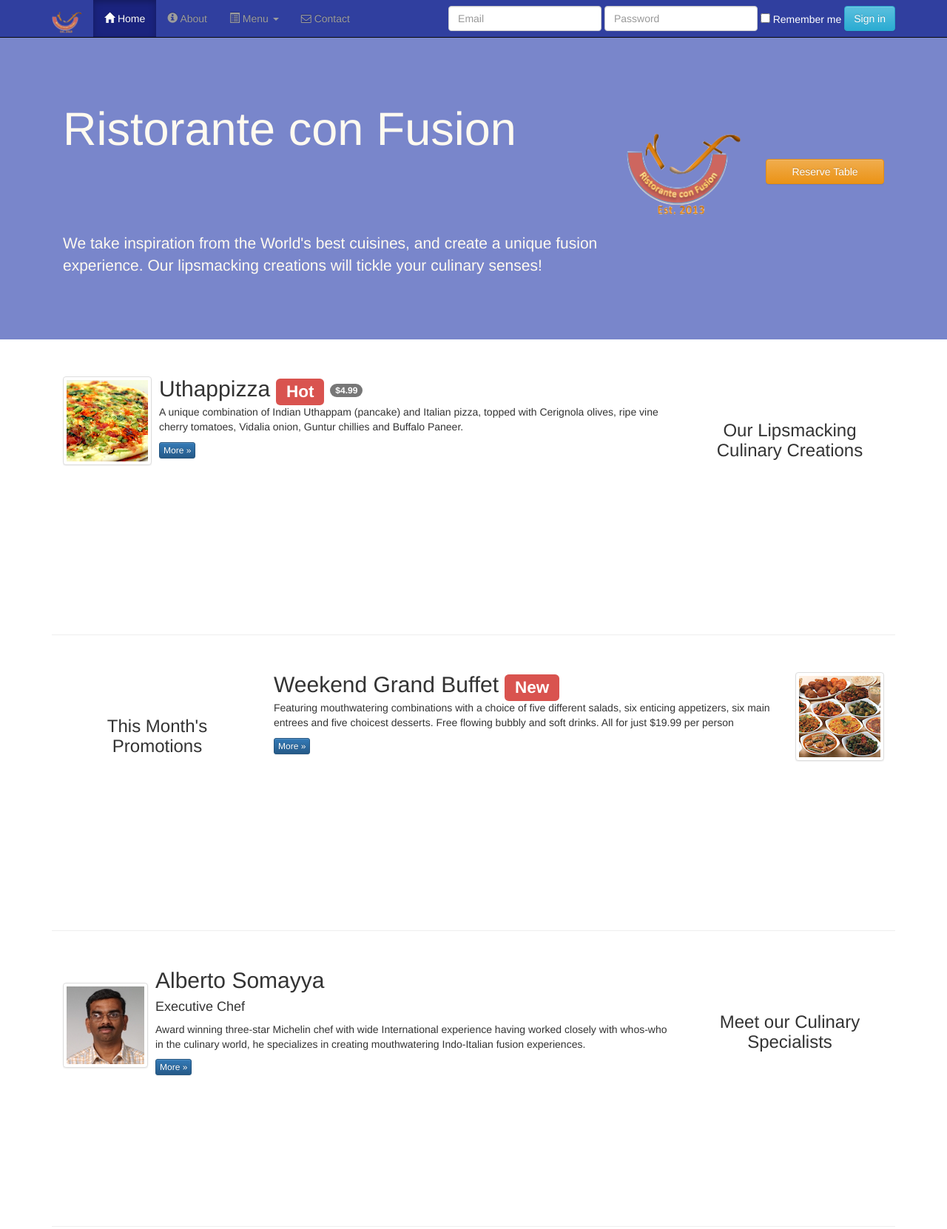
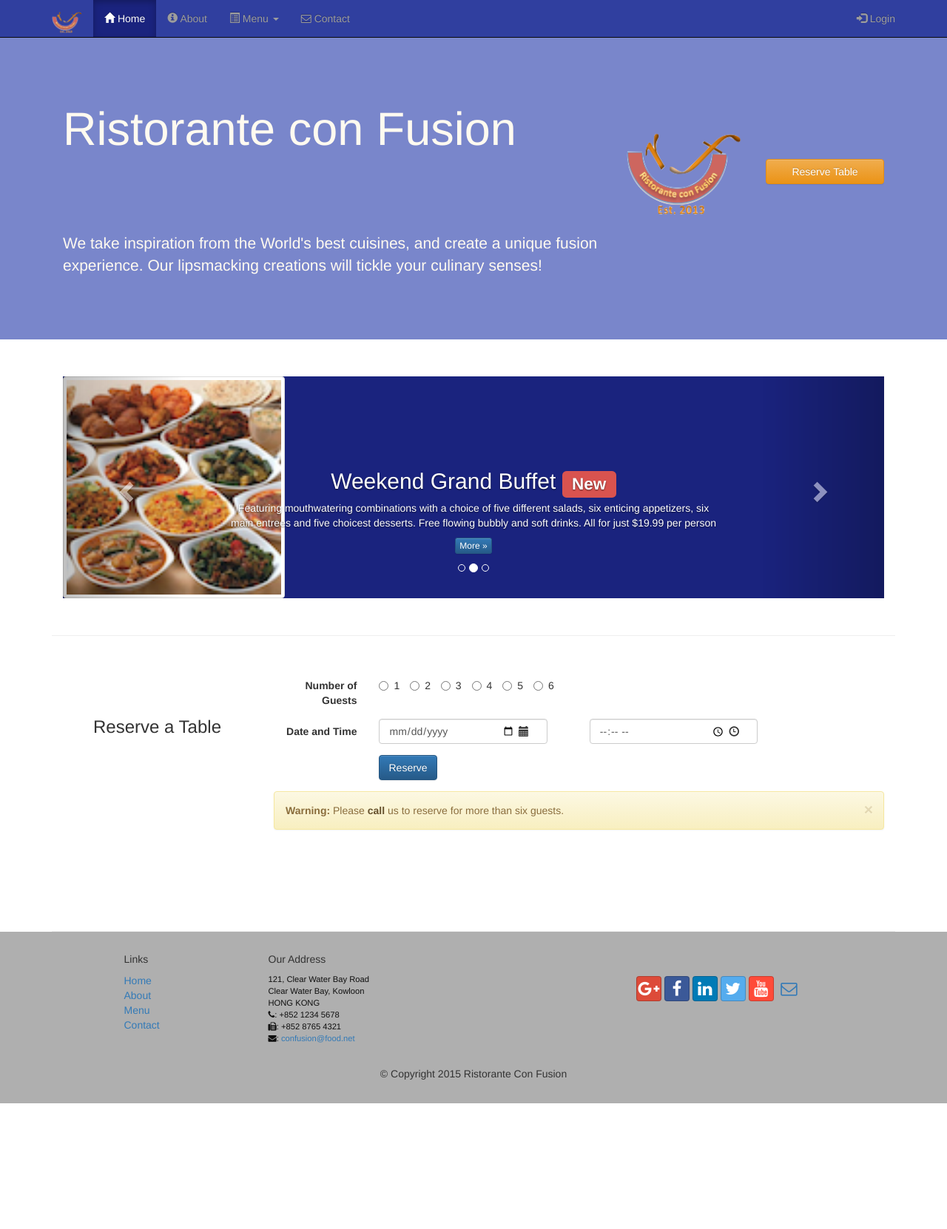
Before and after one commit to truongmm/conFusion, a plain HTML site: page index.html in a window 1280 px wide. Shown: the top 1662 px of the page at 74% size. After the commit the page ends 1492 px from the top, so only its background shows below. Drawn offline with nearby package versions, Linux system fonts and the light colour scheme.

Commit message:
Extended website from lecture

```diff
--- a/css/mystyles.css
+++ b/css/mystyles.css
@@ -62,3 +62,28 @@ body {
 .navbar-inverse .navbar-nav .open .dropdown-menu > li > a:hover {
   color: #000000;
 }
+
+.tab-content {
+  border: 1px solid #ddd;
+  border-width: 0 1px 1px;
+  padding: 10px;
+}
+
+.affix {
+  top: 100px;
+}
+
+.carousel {
+  background: #1A237E;
+}
+
+.carousel .item {
+  height: 300px;
+}
+
+.item img {
+  left: 0;
+  min-height: 300px;
+  position: absolute;
+  top: 0;
+}
--- a/index.html
+++ b/index.html
@@ -64,7 +64,26 @@
               </a>
             </li>
           </ul>
-          <form class="navbar-form navbar-right">
+           <ul class="nav navbar-nav navbar-right">
+              <li>
+                <a data-toggle="modal" data-target="#loginModal">
+                  <span class="glyphicon glyphicon-log-in"></span> Login
+                </a>
+              </li>
+          </ul>
+        </div>
+      </div>
+    </nav>
+
+    <div id="loginModal" class="modal fade" role="dialog">
+      <div class="modal-dialog" style="width:650px">
+        <div class="modal-content">
+          <div class="modal-header">
+            <button type="button" class="close" data-dismiss="modal">&times;</button>
+            <h4 class="modal-title">Login </h4>
+          </div>
+          <div class="modal-body">
+            <form class="form-inline">
               <div class="form-group">
                 <label class="sr-only" for="email">Email Address</label>
                 <input type="email" class="form-control" id="email" placeholder="Email">
@@ -74,13 +93,15 @@
                 <input type="password" class="form-control" id="password" placeholder="Password">
               </div>
               <div class="checkbox">
-              <label style="color:white;"><input type="checkbox"> Remember me</label>
+                <label><input type="checkbox"> Remember me</label>
               </div>
               <button type="submit" class="btn btn-info">Sign in</button>
+              <button type="button" class="btn btn-default btn-sm" data-dismiss="modal">Cancel</button>
             </form>
           </div>
         </div>
-    </nav>
+      </div>
+    </div>
 
     <header class="jumbotron">
       <div class="container">
@@ -96,7 +117,10 @@
           </div>
           <div class="col-xs-12 col-sm-2">
             <p style="padding:40px;"></p>
-            <a href="#reserve" class="btn btn-block btn-warning">Reserve Table</a>
+            <a type="button" class="btn btn-warning btn-block"
+              data-toggle="tooltip" title="Or Call us at +852 12345678" data-placement="bottom" href="#reserve">
+                Reserve Table
+            </a>
           </div>
         </div>
       </div>
@@ -104,79 +128,66 @@
 
     <div class="container">
       <div class="row row-content">
-        <div class="col-xs-12 col-sm-3 col-sm-push-9">
-          <p style="padding:20px;"></p>
-          <h3 align=center>Our Lipsmacking Culinary Creations</h3>
-        </div>
-        <div class="col-xs-12 col-sm-9 col-sm-pull-3">
-          <div class="media">
-            <div class="media-left media-middle">
-              <a href="#">
-                <img class="media-object img-thumbnail" src="img/uthappizza.png" alt="Uthappizza">
-              </a>
-            </div>
-            <div class="media-body">
-              <h2 class="media-heading">
-                Uthappizza  <span class="label label-danger label-xs">Hot</span>  <span class="badge">$4.99</span>
+        <div class="col-xs-12">
+          <div id="mycarousel" class="carousel slide" data-ride="carousel">
+            <ol class="carousel-indicators">
+              <li data-target="#mycarousel" data-slide-to="0" class="active"></li>
+              <li data-target="#mycarousel" data-slide-to="1"></li>
+              <li data-target="#mycarousel" data-slide-to="2"></li>
+            </ol>
+            <div class="carousel-inner" role="listbox">
+              <div class="item active">
+                <img class="img-responsive" src="img/uthappizza.png" alt="Uthappizza">
+                <div class="carousel-caption">
+                  <h2>
+                    Uthappizza
+                    <span class="label label-danger">Hot</span>
+                    <span class="badge">$4.99</span>
                   </h2>
                   <p>
-                A unique combination of Indian Uthappam (pancake) and
-                Italian pizza, topped with Cerignola olives, ripe vine
-                cherry tomatoes, Vidalia onion, Guntur chillies and
-                Buffalo Paneer.
+                    A unique combination of Indian Uthappam (pancake) and Italian pizza, topped with Cerignola olives, ripe vine cherry tomatoes, Vidalia onion, Guntur chillies and Buffalo Paneer.
                   </p>
-              <p><a class="btn btn-primary btn-xs" href="#">More &raquo;</a></p>
+                  <p>
+                    <a class="btn btn-primary btn-xs" href="#">More &raquo;</a>
+                  </p>
                 </div>
               </div>
-        </div>
-      </div>
-
-      <div class="row row-content">
-        <div class="col-xs-12 col-sm-3">
-          <p style="padding:20px;"></p>
-          <h3 align=center>This Month's Promotions</h3>
-        </div>
-        <div class="col-xs-12 col-sm-9">
-          <div class="media">
-            <div class="media-body">
-              <h2 class="media-heading">
-                Weekend Grand Buffet  <span class="label label-danger label-xs">New</span>
+              <div class="item">
+                <img class="media-object img-thumbnail" src="img/buffet.png" alt="Buffet">
+                <div class="carousel-caption">
+                  <h2>
+                    Weekend Grand Buffet
+                    <span class="label label-danger label-xs">New</span>
                   </h2>
                   <p>
                     Featuring mouthwatering combinations with a choice of five different salads, six enticing appetizers, six main entrees and five choicest desserts. Free flowing bubbly and soft drinks. All for just $19.99 per person
                   </p>
-              <p><a class="btn btn-primary btn-xs" href="#">More &raquo;</a></p>
+                  <p>
+                    <a class="btn btn-primary btn-xs" href="#">More &raquo;</a>
+                  </p>
                 </div>
-            <div class="media-right media-middle">
-              <a href="#">
-                <img class="media-object img-thumbnail" src="img/buffet.png" alt="Buffet">
-              </a>
+              </div>
+              <div class="item">
+                <img class="media-object img-thumbnail" src="img/alberto.png" alt="Alberto Somayya">
+                <div class="carousel-caption">
+                  <h2>Alberto Somayya</h2>
+                  <p>
+                    Award winning three-star Michelin chef with wide International experience having worked closely with whos-who in the culinary world, he specializes in creating mouthwatering Indo-Italian fusion experiences.
+                  </p>
+                  <p>
+                    <a class="btn btn-primary btn-xs" href="#">More &raquo;</a>
+                  </p>
                 </div>
               </div>
             </div>
-      </div>
-
-      <div class="row row-content">
-        <div class="col-xs-12 col-sm-3 col-sm-push-9">
-          <p style="padding:20px;"></p>
-          <h3 align=center>Meet our Culinary Specialists</h3>
-        </div>
-        <div class="col-xs-12 col-sm-9 col-sm-pull-3">
-          <div class="media">
-            <div class="media-left media-middle">
-              <a href="#">
-              <img class="media-object img-thumbnail"
-                src="img/alberto.png" alt="Alberto Somayya">
+            <a class="left carousel-control" href="#mycarousel" role="button" data-slide="prev">
+              <span class="glyphicon glyphicon-chevron-left" aria-hidden="true"></span>
+              <span class="sr-only">Previous</span>
             </a>
-            </div>
-            <div class="media-body">
-              <h2 class="media-heading">Alberto Somayya</h2>
-              <h4>Executive Chef</h4>
-              <p>
-                Award winning three-star Michelin chef with wide International experience having worked closely with whos-who in the culinary world, he specializes in creating mouthwatering Indo-Italian fusion experiences.
-              </p>
-              <p><a class="btn btn-primary btn-xs" href="#">More &raquo;</a></p>
-            </div>
+            <a class="right carousel-control" href="#mycarousel" role="button" data-slide="next">
+              <span class="glyphicon glyphicon-chevron-right" aria-hidden="true"></span>
+              <span class="sr-only">Next</span>
+            </a>
           </div>
         </div>
       </div>
@@ -186,7 +197,6 @@
           <p style="padding:20px;"></p>
           <h3 align=center>Reserve a Table</h3>
         </div>
-
         <form class="form-horizontal col-xs-12 col-sm-9" role="form">
           <div class="form-group">
             <label for="guests" class="col-xs-4 col-sm-2 control-label">Number of Guests</label>
@@ -211,7 +221,6 @@
               </label>
             </div>
           </div>
-
           <div class="form-group">
             <label for="datetime" class="col-xs-4 col-sm-2 control-label">Date and Time</label>
             <div class="col-xs-8 col-sm-10" id="datetime">
@@ -232,7 +241,6 @@
               <button class="btn btn-primary">Reserve</button>
             </div>
           </div>
-
           <div class="alert alert-warning alert-dismissible" role="alert">
             <button type="button" class="close" data-dismiss="alert" aria-label="Close">
               <span aria-hidden="true">&times;</span>
@@ -242,7 +250,6 @@
             us to reserve for more than six guests.
           </div>
         </form>
-
       </div>
     </div>
 
@@ -302,6 +309,11 @@
 
     <script src="https://ajax.googleapis.com/ajax/libs/jquery/1.11.3/jquery.min.js"></script>
     <script src="js/bootstrap.min.js"></script>
+    <script>
+      $(document).ready(function(){
+        $('[data-toggle="tooltip"]').tooltip();
+      });
+    </script>
   </body>
 
 </html>
```
Also changed, not shown: aboutus.html (+90 -21 lines), 1 other file. Lines whose indentation alone changed are shown as unchanged.
